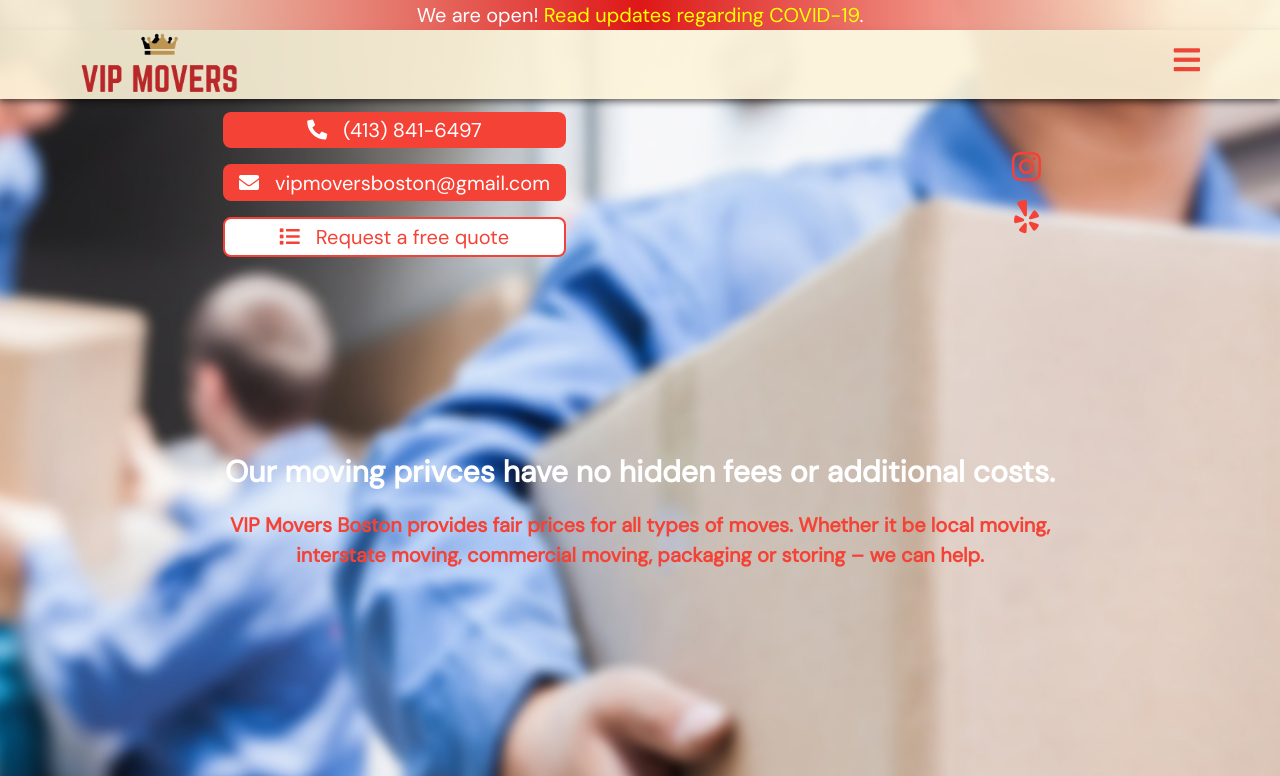
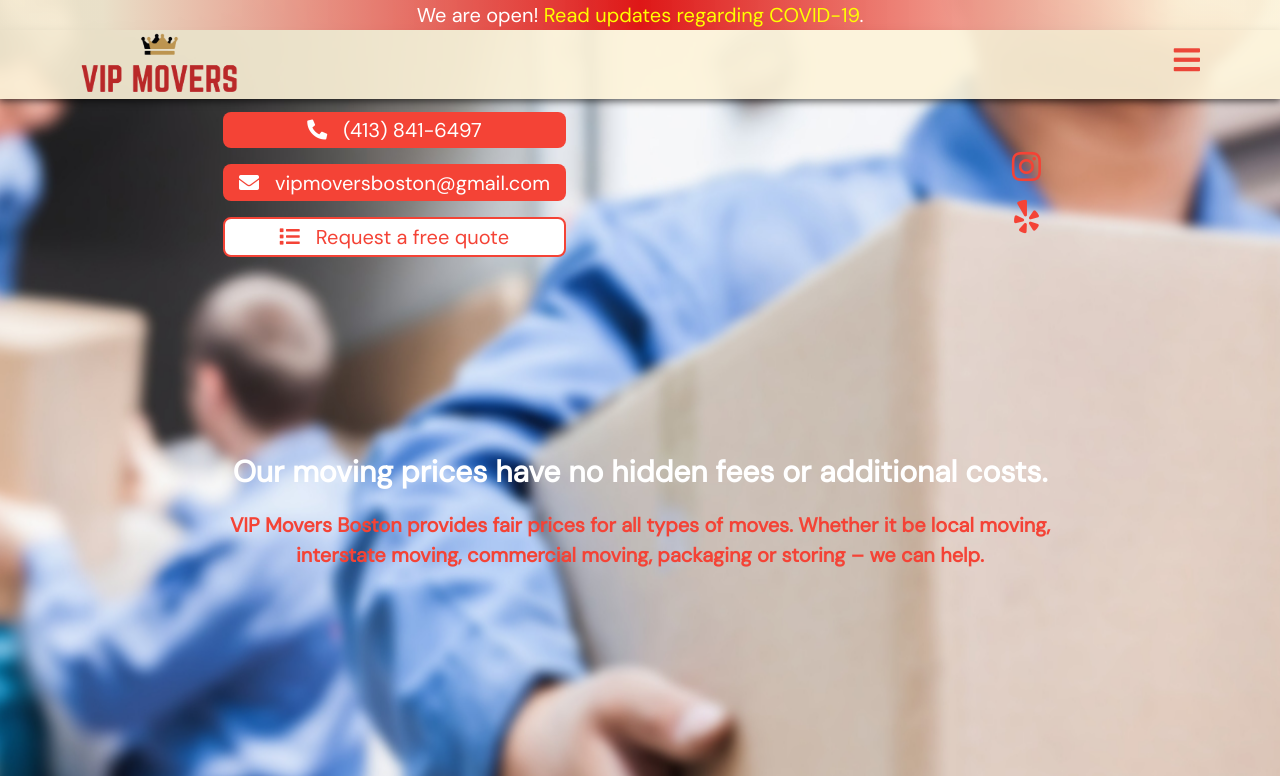
Before and after one commit to georgyshkliaryk/moving-site, a React (Create React App) app: page /prices in a window 1280 px wide. Shown: the top 776 px of the page. Built offline with nearby package versions, Linux system fonts and the light colour scheme; a web font is replaced by a local one.

Commit message:
small price fix

```diff
--- a/src/components/PricesImage/PricesImage.jsx
+++ b/src/components/PricesImage/PricesImage.jsx
@@ -17,7 +17,7 @@ const PricesImage = () => {
         <ContactHeader />
         <div className="prices__content">
           <div className="prices__title">
-            Our moving privces have no hidden fees or additional costs.
+            Our moving prices have no hidden fees or additional costs.
           </div>
           <div className="prices__description">
             VIP Movers Boston provides fair prices for all types of moves. Whether it
```
